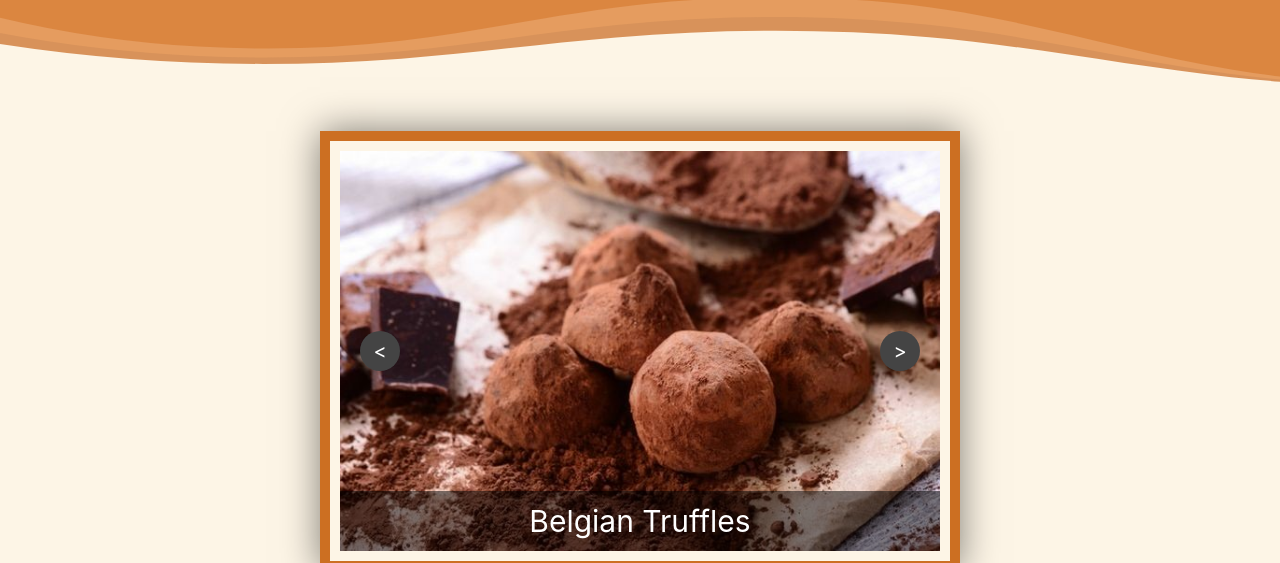
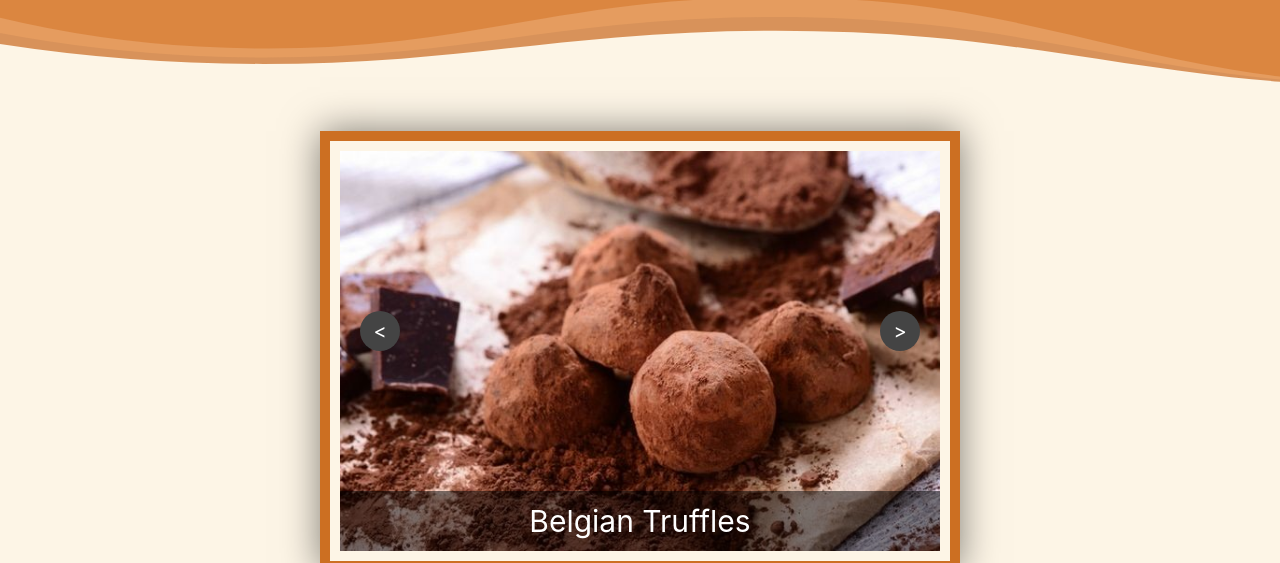
Before and after one commit to adesuwa-osagie/chocolate-truffles, a plain HTML site: page index.html in a window 1280 px wide. Shown: the part 237-800 px from the top of the page. Drawn offline with Linux system fonts and the light colour scheme.

Commit message:
Vertically align sliders

```diff
--- a/style.css
+++ b/style.css
@@ -123,6 +123,7 @@ blockquote {
     color: #fff;
     font-size: 20px;
     top: 50%;
+    transform: translateY(-50%);
     cursor: pointer;
     margin-top: -20px;
     text-align: center;
--- a/tutorialSlider/styleTutorial.css
+++ b/tutorialSlider/styleTutorial.css
@@ -26,6 +26,7 @@ body {
     margin-top: -20px;
     text-align: center;
     line-height: 40px;
+    transform: translateY(-50%);
     /* transition: all .5s ease; */
 }
 
```
